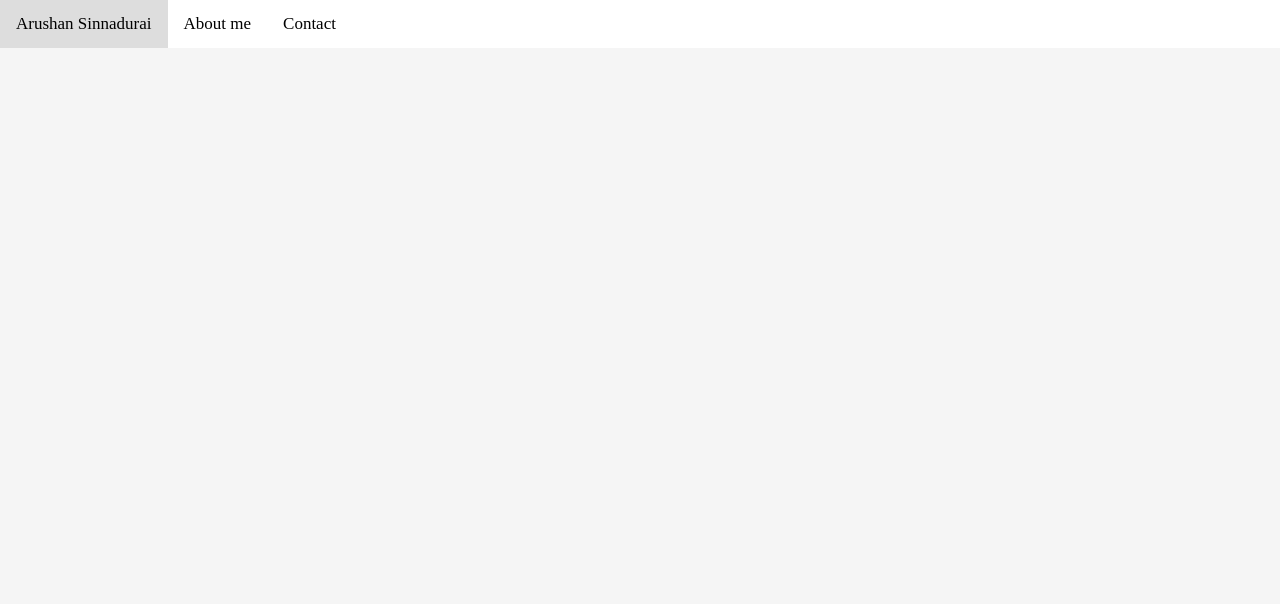
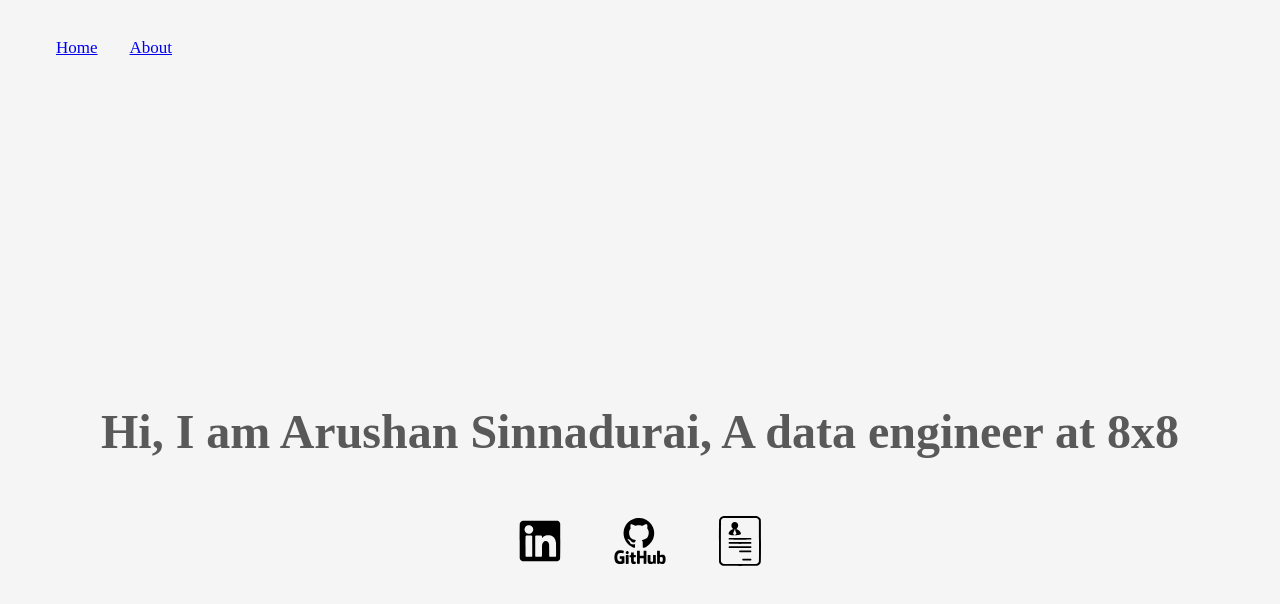
Before and after one commit to ArushanSinnadurai/react-pages, a React (Create React App) app: page / in a window 1280 px wide. Shown: the top 604 px of the page. Built offline with nearby package versions, Linux system fonts and the light colour scheme.

Commit message:
fixing routing

```diff
--- a/src/components/App.js
+++ b/src/components/App.js
@@ -1,18 +1,24 @@
-import Navbar from "./navbar/Navbar";
 import Homepage from "./homepage/Homepage";
 import Aboutme from "./aboutme/Aboutme";
-import { HashRouter as Router, Route, Routes } from "react-router-dom";
-
+import { HashRouter as Router, Routes, Route, Link } from "react-router-dom";
 function App() {
   return (
     <Router>
-      <div className="App">
-        <Navbar />
-        <div className="Homepage">
-          <Routes>
-            <Route exact path="/react-pages" element={<Homepage />} />
-          </Routes>
-        </div>
+      <div>
+        <nav className="navbar">
+          <ul>
+            <li>
+              <Link to="/">Home</Link>
+            </li>
+            <li>
+              <Link to="/about">About</Link>
+            </li>
+          </ul>
+        </nav>
+        <Routes>
+          <Route path="/" element={<Homepage />} />
+          <Route path="/about" element={<Aboutme />} />
+        </Routes>
       </div>
     </Router>
   );
--- a/src/components/navbar/Navbar.js
+++ /dev/null
@@ -1,13 +0,0 @@
-const Navbar = () => {
-  return (
-    <nav className="navbar">
-      <div>
-        <a href="/#/">Arushan Sinnadurai</a>
-        <a href="/#/about">About me</a>
-        <a href="/#/contact">Contact</a>
-      </div>
-    </nav>
-  );
-};
-
-export default Navbar;
--- a/src/index.css
+++ b/src/index.css
@@ -8,31 +8,39 @@
 
 /* Add a black background color to the top navigation */
 .navbar {
-    background-color: white;
+    background-color: #F5F5F5;
     overflow: hidden;
 }
 
 /* Style the links inside the navigation bar */
-.navbar a {
+.navbar li {
   float: left;
   color: black;
   text-align: center;
   padding: 14px 16px;
   text-decoration: none;
   font-size: 17px;
+  list-style-type: none;
 }
 
 /* Change the color of links on hover */
-.navbar a:hover {
+.navbar li:hover {
   background-color: #ddd;
   color: black;
+  list-style-type: none;
 }
 
 /* Add a color to the active/current link */
-.navbar a.active {
+.navbar li:active {
   background-color: #04AA6D;
   color: white;
+  list-style-type: none;
 }
+.navbar ui {
+    background-color: #04AA6D;
+    color: white;
+    list-style-type: none;
+  }
 
 div.landing-section {
     width: auto;
```
